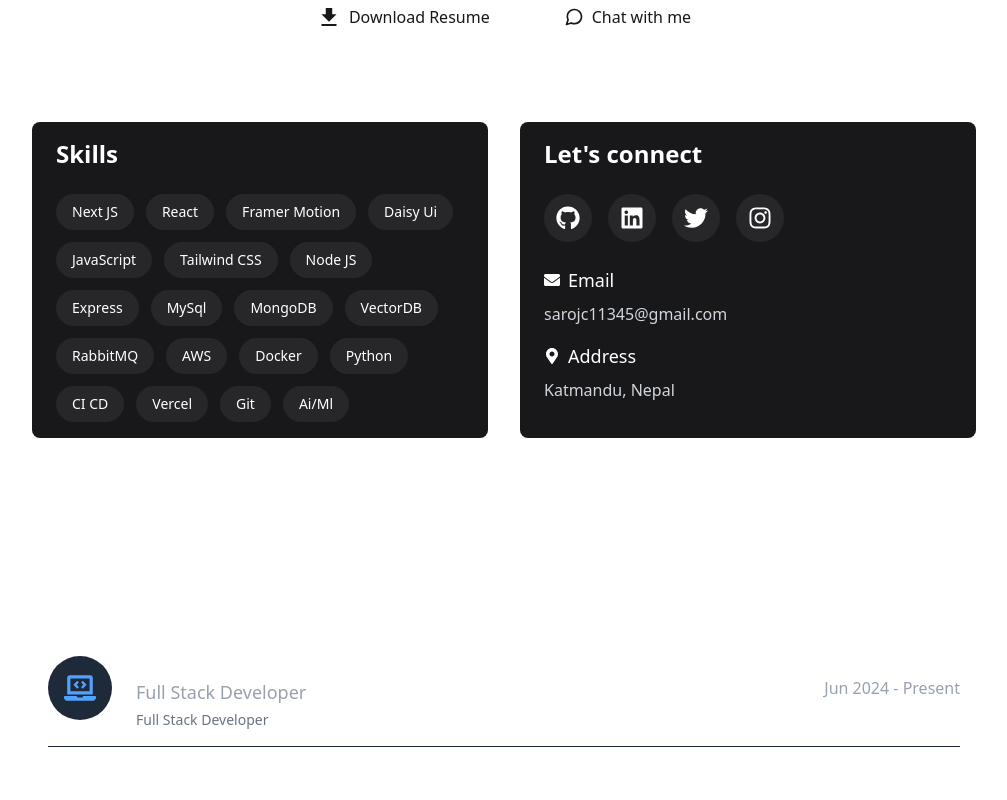
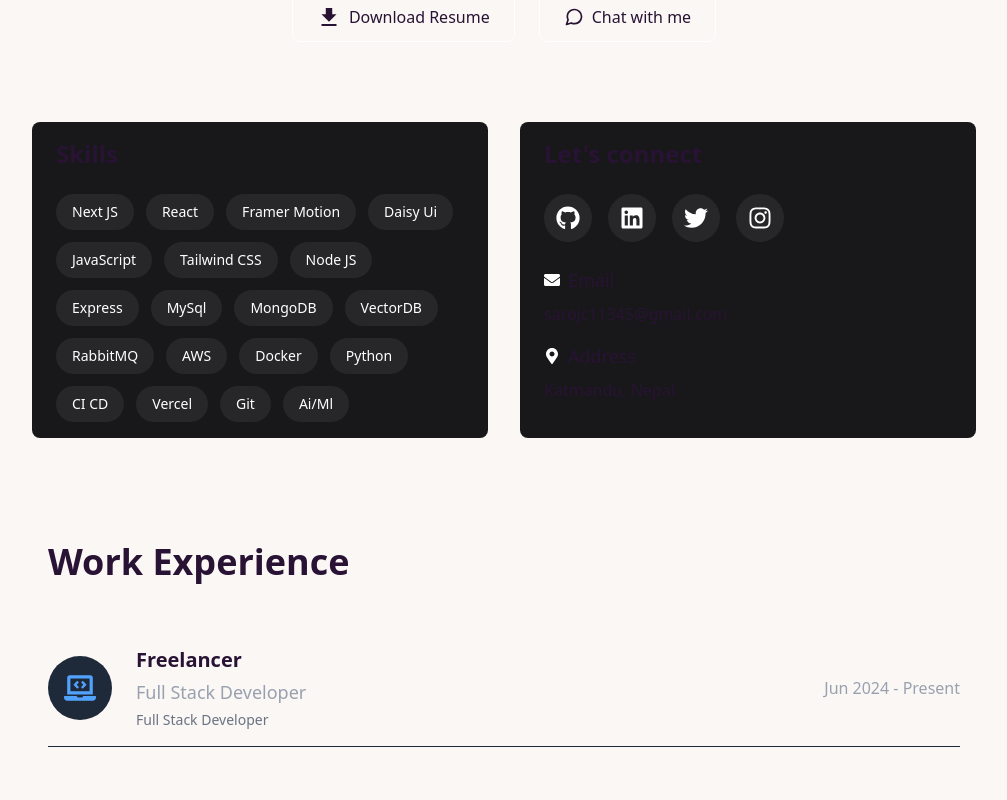
Before and after one commit to Saroj-kr-tharu/Portfolio, a React (Vite) app: page / in a window 1280 px wide. Shown: the part 340-1140 px from the top of the page, without its empty margins (136-1143 px from the left). Built offline with nearby package versions, Linux system fonts and the light colour scheme.

Commit message:
fix theme

```diff
--- a/src/Components/ExperienceSection.jsx
+++ b/src/Components/ExperienceSection.jsx
@@ -14,7 +14,7 @@
            opacity: { duration: 0.5, ease: "easeIn" },
        }}
 
-    id="experience" className="py-16 mt-4 sm:mt-10 text-white">
+    id="experience" className="py-16 mt-4 sm:mt-10 ">
       <div className="container mx-auto px-6 max-w-6xl">
         <h2 className="text-4xl font-bold mb-12">Work Experience</h2>
 
--- a/src/Components/Footer.jsx
+++ b/src/Components/Footer.jsx
@@ -11,7 +11,7 @@
 
     const handleToggle = () => {
     // Toggle between 'dark' and 'cupcake' themes
-    const newTheme = theme === 'dark' ? 'cupcake' : 'dark';
+    const newTheme = theme === 'dark' ? 'lofi' : 'dark';
     // Just dispatch the new theme name
     dispatch(setTheme(newTheme));
 
@@ -35,15 +35,15 @@
            opacity: { duration: 0.5, ease: "easeIn" },
        }}
 
-        className="bg-gray-100 dark:bg-black py-4 px-6 mt-auto overflow-x-hidden">
+        className="  py-4 px-6 mt-auto overflow-x-hidden">
             <div className="container mx-auto flex flex-row justify-around items-center">
-                <div className="text-gray-700 dark:text-gray-300 mb-4 sm:mb-0">
+               <div className={`${dark ? "text-gray-50" : "text-gray-700"} mb-4 sm:mb-0`}>
                     Copyright © {new Date().getFullYear()} {BaiscuserData.name}
                 </div>
 
                 <button
                     onClick={handleToggle}
-                    className="flex items-center justify-center -mt-4 sm:mt-0 sm:w-10 sm:h-10 rounded-full bg-white dark:bg-gray-700 shadow-md hover:shadow-lg transition-all duration-300"
+                    className="flex items-center justify-center -mt-4 sm:mt-0 sm:w-10 sm:h-10 rounded-full  dark:bg-gray-700 shadow-md hover:shadow-lg transition-all duration-300"
                     aria-label="Toggle dark mode"
                 >
                     {dark ? (
--- a/src/Components/ProjectSection.jsx
+++ b/src/Components/ProjectSection.jsx
@@ -12,7 +12,7 @@
            y: { duration: 0.5, ease: "easeIn" },
            opacity: { duration: 0.5, ease: "easeIn" },
        }}
-        className="py-16 bg-black mb-2 sm:mb-10 text-white overflow-x-hidden">
+        className="py-16 dark:bg-black mb-2 sm:mb-10  overflow-x-hidden">
             <div className="container mx-auto px-2 sm:px-4">
                 <h2 className="text-4xl font-bold mb-12 px-2 sm:px-10">Projects</h2>
 
@@ -37,7 +37,7 @@
                             className={`block rounded-xl overflow-hidden shadow-lg hover:shadow-xl transition-transform duration-300 hover:-translate-y-1 hover:cursor-pointer hover:scale-102 ${project.gradient_look}`}
                         >
                             <div className="p-5">
-                                <div className="bg-white/90 dark:bg-black/70 backdrop-blur-sm rounded-lg overflow-hidden mb-4">
+                                <div className=" dark:bg-black/70 backdrop-blur-sm rounded-lg overflow-hidden mb-4">
                                     <img
                                         src={project.photo}
                                         alt={project.title}
--- a/src/Components/SkillAndConnect.jsx
+++ b/src/Components/SkillAndConnect.jsx
@@ -1,8 +1,10 @@
 import { motion } from "framer-motion";
+import { useSelector } from "react-redux";
 import { connectDetails, skills } from 'UserData/UserData';
 
 function SkillAndConnect() {
 
+  const {  dark } = useSelector(state => state.theme);
 
   return (
     <div className="flex flex-col mx-2 md:flex-row  gap-8 mt-10 sm:mt-20 overflow-x-hidden">
@@ -15,9 +17,9 @@
            x: { duration: 0.5, ease: "easeIn" },
            opacity: { duration: 0.5, ease: "easeIn" },
        }}
-
-      className="bg-zinc-900 rounded-lg px-6 py-4 flex-1">
-        <h2 className="text-2xl font-bold text-white mb-6">Skills</h2>
+  className={` ${dark ? "bg-zinc-900" : "bg-base-300"  }   rounded-lg px-6 py-4 flex-1`} >
+       {/* className=" bg-zinc-900 rounded-lg px-6 py-4 flex-1"> */}
+        <h2 className="text-2xl font-bold  mb-6">Skills</h2>
         <div className="flex flex-wrap gap-3">
           {skills.map((skill, index) => (
             <div
@@ -39,8 +41,8 @@
            opacity: { duration: 0.5, ease: "easeIn" },
        }}
 
-      className="bg-zinc-900 rounded-lg px-6 py-4 flex-1">
-        <h2 className="text-2xl font-bold text-white mb-6">Let's connect</h2>
+         className={` ${dark ? "bg-zinc-900 " : "bg-base-300"  }   rounded-lg px-6 py-4 flex-1`} >
+        <h2 className="text-2xl font-bold  mb-6">Let's connect</h2>
 
         {/* Social Icons */}
         <div className="flex gap-4 mb-6">
@@ -51,6 +53,7 @@
               target="_blank"
               rel="noopener noreferrer"
               aria-label={`Connect on ${social.name}`}
+
               className="bg-zinc-800 p-3 rounded-full hover:cursor-pointer hover:scale-120 transition-transform duration-300 ease-in-out hover:bg-zinc-700 "
             >
               <social.icon size={24} color="white" />
@@ -61,11 +64,11 @@
         {/* Contact Information */}
         {connectDetails.contactInfo.map((info, index) => (
           <div key={index} className="mb-4 hover:cursor-pointer"  onClick={info.fun}>
-            <h3 className="text-white text-lg mb-2 flex   items-center gap-2">
+            <h3 className=" text-lg mb-2 flex   items-center gap-2">
               <info.icon size={16} color="white" />
               {info.title}
             </h3>
-            <p className="text-gray-300">{info.value}</p>
+            <p className="dark:text-gray-300">{info.value}</p>
           </div>
         ))}
       </motion.div>
--- a/src/Layout/Layout.jsx
+++ b/src/Layout/Layout.jsx
@@ -3,8 +3,7 @@
 function Layout({ children }) {
   return (
     <>
-
-      <div className="min-h-[80vh] flex items-start justify-center">
+      <div className="min-h-[80vh] flex items-start justify-center  dark:bg-neutral-800" >
         <div className="w-full sm:w-9/12 ">{children}</div>
       </div>
     </>
--- a/src/index.css
+++ b/src/index.css
@@ -2,5 +2,5 @@
 @plugin "daisyui";
 
 @plugin "daisyui" {
-    themes: light --default, black --prefersdark cupcake bumblebee;
+    themes: lofi --default, black --prefersdark, cupcake, valentine, garden, forest, aqua, lofi, dracula, night, coffee;
 }
```
